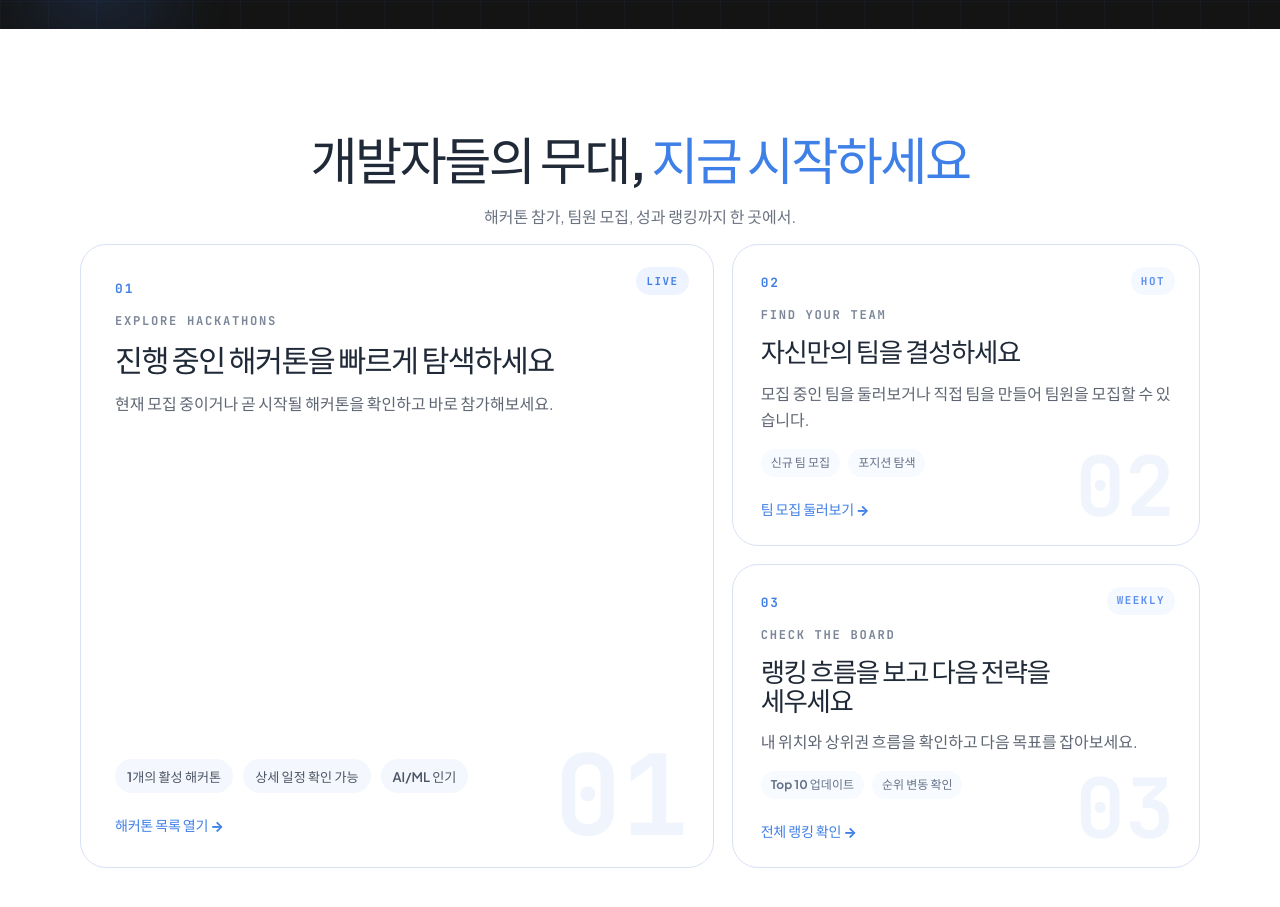
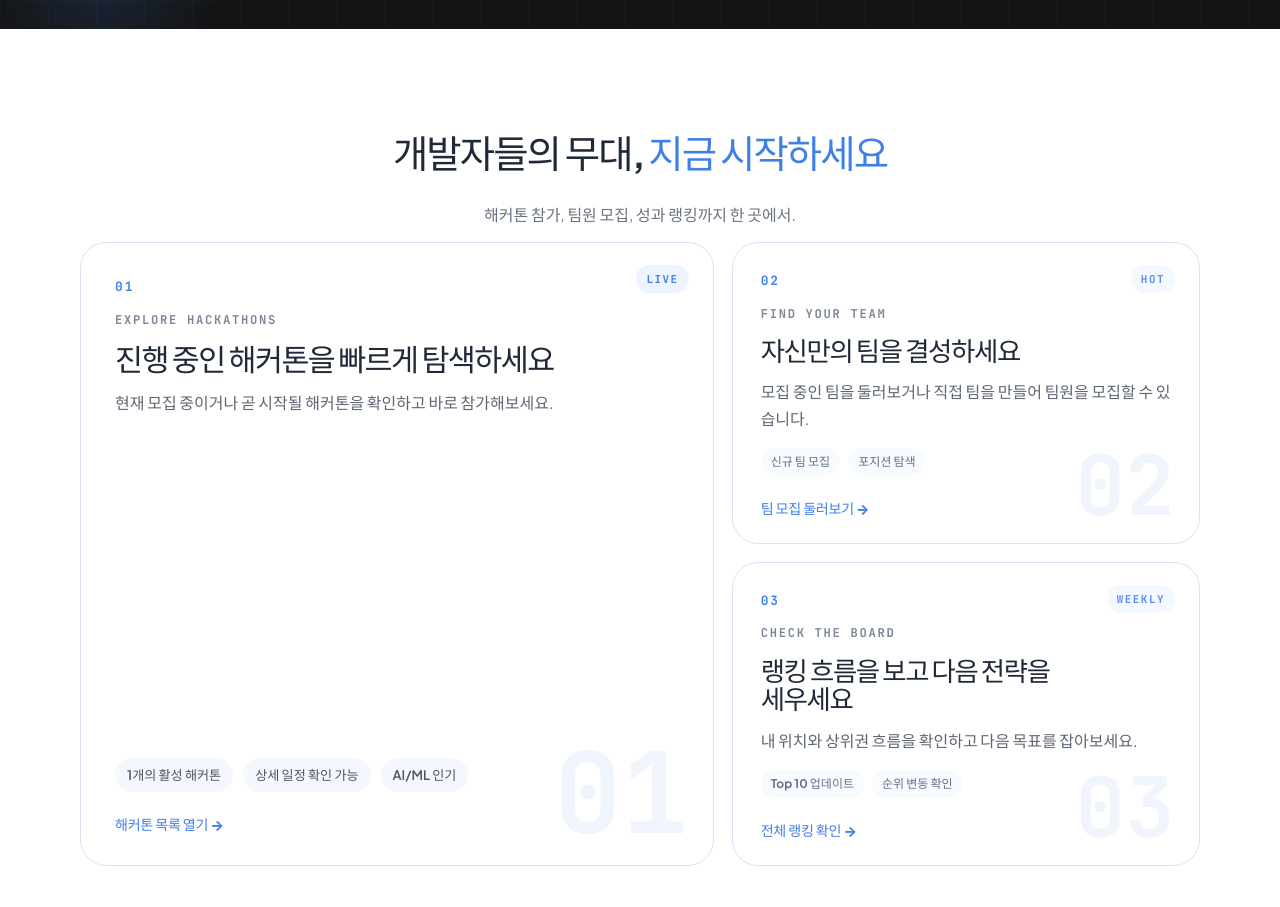
Before and after one commit to DakerTeams/Daker-front, a React (Vite) app: page / in a window 1280 px wide. Shown: the part 800-1707 px from the top of the page. Built offline with nearby package versions, Linux system fonts and the light colour scheme; no server answers.

Commit message:
style: 메인, 해커톤, 팀원 모집, 랭킹 페이지에 적용되는 css 스타일 수정

```diff
--- a/src/index.css
+++ b/src/index.css
@@ -234,6 +234,11 @@ select {
   gap: 10px;
 }
 
+.page-header h1 {
+  margin-bottom: 12px;
+  font-size: 2.4rem;
+}
+
 .page-header--center {
   align-items: center;
   text-align: center;
@@ -310,6 +315,7 @@ h2 {
 
 .search-input {
   flex: 1 1 320px;
+  width: 100%;
   min-width: 0;
   padding: 14px 16px;
   border: 1px solid #e5e7eb;
@@ -324,10 +330,9 @@ h2 {
 }
 
 .camp-search-input {
-  flex: 0 1 620px;
   display: block;
   align-self: flex-start;
-  width: min(100%, 620px);
+  width: 100%;
   height: 52px;
   min-height: 52px;
   max-height: 52px;
@@ -339,7 +344,7 @@ h2 {
 
 .camp-toolbar {
   align-items: center;
-  justify-content: flex-start;
+  justify-content: space-between;
   gap: 16px;
 }
 
@@ -1546,7 +1551,7 @@ h2 {
 }
 
 .team-card-head h2 {
-  font-size: 2rem;
+  font-size: 1.5rem;
   letter-spacing: -0.05em;
 }
 
```
